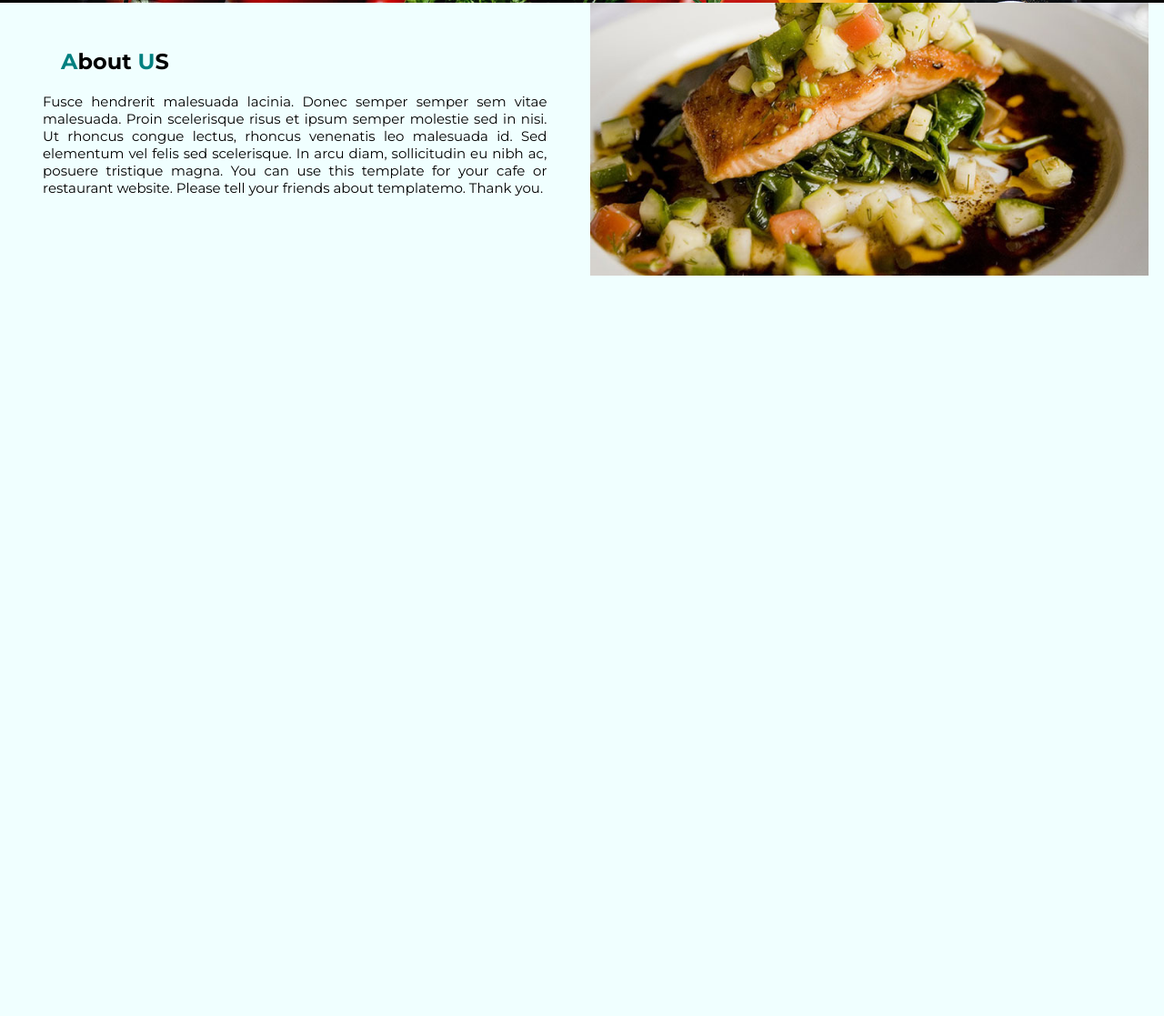
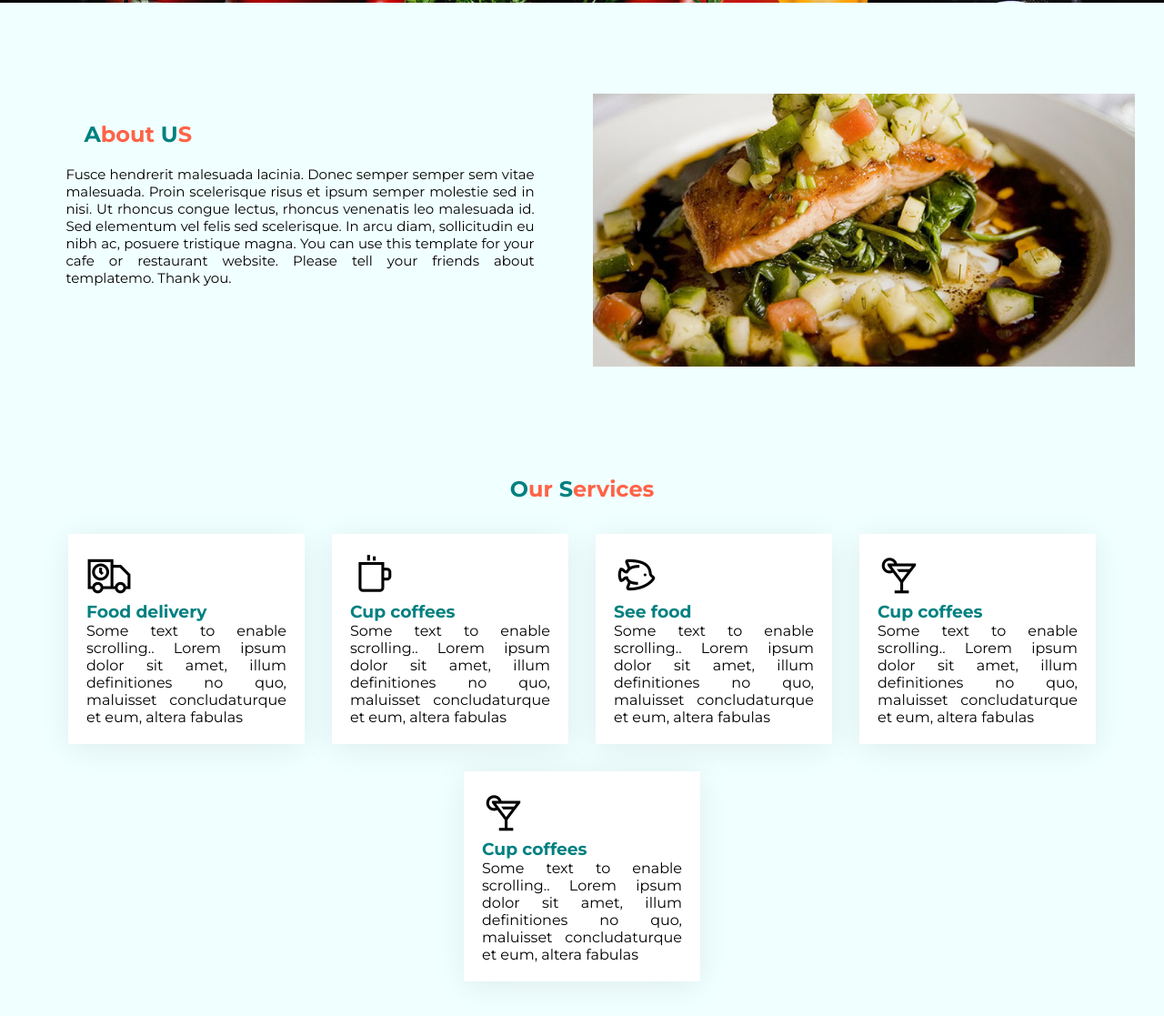
Before and after one commit to Thabiso3028/Restuarand-welcome-page, a plain HTML site: page index.html in a window 1280 px wide. Shown: the part 647-1764 px from the top of the page at 91% size. Before the commit the page ends 950 px from the top, so only its background shows below. Drawn offline with Linux system fonts and the light colour scheme.

Commit message:
Services section

```diff
--- a/index.html
+++ b/index.html
@@ -6,6 +6,7 @@
     <title>Restuarand welcome page</title>
     <meta name='viewport' content='width=device-width, initial-scale=1'>
     <link rel='stylesheet' type='text/css' media='screen' href='myStyle.css'>
+    <link rel="stylesheet" href="fontawesome-free-5.15.1-web/fontawesome-free-5.15.1-web/css/all.css">
     <script src='main.js'></script>
 </head>
 <body>
@@ -47,7 +48,7 @@
 
 <section class="About">
     <div class="container">
-        <div class="about-txt">
+        <div class="content">
             <h1><span>A</span>bout <span>U</span>S</h1>
             <p>Fusce hendrerit malesuada lacinia. Donec semper semper sem vitae malesuada. Proin scelerisque risus et ipsum semper molestie sed in nisi. Ut rhoncus congue lectus, rhoncus venenatis leo malesuada id. Sed elementum vel felis sed scelerisque. In arcu diam, sollicitudin eu nibh ac, posuere tristique magna. You can use this template for your cafe or restaurant website. Please tell your friends about templatemo. Thank you.</p>
         </div>
@@ -57,7 +58,54 @@
     </div>
 </section>
 
-<section
+<!--Services-->
+<section class="services">
+    <div class="tittle content">
+        <h1><span>O</span>ur <span>S</span>ervices</h1>
+    </div>
+
+    <div class="container">
+        <div class="box1">
+            <img src="img/delivery_100px.png">
+            <h3><span>Food delivery</span></h3>
+            <p>Some text to enable scrolling.. Lorem ipsum dolor sit amet, illum
+            definitiones no quo, maluisset concludaturque et eum, altera fabulas
+            </p>
+        </div>
+
+        <div class="box1">
+            <img src="img/cup_100px.png">
+          <h3><span>Cup coffees</span></h3>
+          <p>Some text to enable scrolling.. Lorem ipsum dolor sit amet, illum
+            definitiones no quo, maluisset concludaturque et eum, altera fabulas
+           </p>
+          </div>
+
+          <div class="box1">
+            <img src="img/fish_100px.png">
+          <h3><span>See food</span></h3>
+          <p>Some text to enable scrolling.. Lorem ipsum dolor sit amet, illum
+            definitiones no quo, maluisset concludaturque et eum, altera fabulas
+           </p>
+          </div>
+
+          <div class="box1">
+            <img src="img/cocktail_100px.png">
+          <h3><span>Cup coffees</span></h3>
+          <p>Some text to enable scrolling.. Lorem ipsum dolor sit amet, illum
+            definitiones no quo, maluisset concludaturque et eum, altera fabulas
+           </p>
+          </div>
+
+          <div class="box1">
+            <img src="img/cocktail_100px.png">
+          <h3><span>Cup coffees</span></h3>
+          <p>Some text to enable scrolling.. Lorem ipsum dolor sit amet, illum
+            definitiones no quo, maluisset concludaturque et eum, altera fabulas
+           </p>
+          </div>
+    </div>
+</section>
 
 </body>
 </html>
--- a/main.js
+++ b/main.js
@@ -2,18 +2,3 @@ window.addEventListener('scroll', function(){
     const header = document.getElementById('header');
     header.classList.toggle("sticky", window.scrollY > 0);
   });
-
-  (function (){
-
-    'use strict';
-
-    $('ul.navigation >li').on('click', function(e){
-
-      e.preventDefualt();
-
-      $('ul.navigation >li').removeClass('active');
-      $(this).addClass('active');
-
-
-    });
-  });(jQuery)
--- a/myStyle.css
+++ b/myStyle.css
@@ -13,10 +13,14 @@
     --small-font-weight: 100;
     --detailing-color: tomato;
     --span-color: teal;
+    --quick-transission: 0.2s;
 }
 body{
     background-color: var(--bright-txt-color);
     font-size: var(normal-font-size);
+}
+html{
+    max-width: auto;
 }
 span{
     color: var(--span-color);
@@ -43,19 +47,18 @@ span{
     padding: 10px 30px 10px 30px;
     justify-content: space-between;
     align-items: center;
-
 }
 .header.sticky{
     background: var(--detailing-color);
     box-shadow: 0 5px 20px rgba(0,0,0,0.05);
   }
-.header.sticky .nav .nav-bar li a:hover{
-    transition: 0.5s;
-    color: #292929;
+.header.sticky nav .nav-bar li a:hover{
+    transition: 0.2s;
+    color: black;
   }
 #nav1{
     width: auto;
-    transition: all 0.01s;
+    transition: all var(--quick-transission);
 }
 .header .nav-bar li a:hover{
     color: var(--detailing-color);
@@ -112,13 +115,15 @@ span{
 .container-1 .content{
     height: 100%;
     padding: 20%;
-
 }
 .content h1{
-    font-size:40px;
     color: var(--detailing-color);
+}
+.welcome-txt .container-1 .content h1{
     padding-top: 20px;
     padding-bottom: 35px;
+    font-size:40px;
+
 }
 .content .btn{
     text-decoration: none;
@@ -128,7 +133,7 @@ span{
     padding: 2% 4%;
     border-radius: 5px;
     background-color: var(--detailing-color);
-    transition: 0.2s;
+    transition: var(--quick-transission);
 }
 .btn:hover{
     background-color: var(--span-color);
@@ -140,25 +145,26 @@ span{
     z-index: -1;
     position: relative;
     width: 100%;
-    max-height: fit-content;
+    height:auto;
     display: flex;
-    justify-content: space-evenly;
+    justify-content: space-around;
     align-items: center;
     text-align: justify;
+    padding: 10px 20px;
+    margin-top: 90px;
+    margin-bottom: 90px;
 
 }
-.container .about-txt{
+.About .container .content{
     position: relative;
     width: 48%;
     height: 300px;
-
-    padding: 30px 30px;
+    padding: 10px 40px;
 }
 .container .about-image{
     position: relative;
     width: 48%;
-    min-height: 300px;
-
+    height: 300px;
 }
 .container .about-image img{
     position: absolute;
@@ -168,10 +174,45 @@ span{
     top: 0;
     left: 0;
 }
-.about-txt h1{
+.content h1{
     margin: 20px;
 }
-.about-txt p{
+.container .content p{
     font-size: var(--normal-font-size);
     font-weight: 200;
 }
+
+/* Services */
+
+.services{
+    position: absolute;
+    z-index: -1;
+    text-align: center;
+    align-items: center;
+    width: 100%;
+    height: 100%;
+}
+
+.services .container{
+    position: relative;
+    display: flex;
+    justify-content: center;
+    flex-wrap: wrap;
+    flex-direction: row;
+  }
+.services .container .box1{
+    position: relative;
+    width: 260px;
+    padding: 20px;
+    margin: 15px;
+    text-align: justify;
+    background: #fff;
+    box-shadow: 0 5px 35px rgba(0,0,0,0.08);
+}
+.services .container .box1:hover{
+    transition: 0.5s 0.2s;
+    transform: scaleY(1.1);
+  }
+  .services .container .box1 img{
+  width: 50px;
+  }
```
